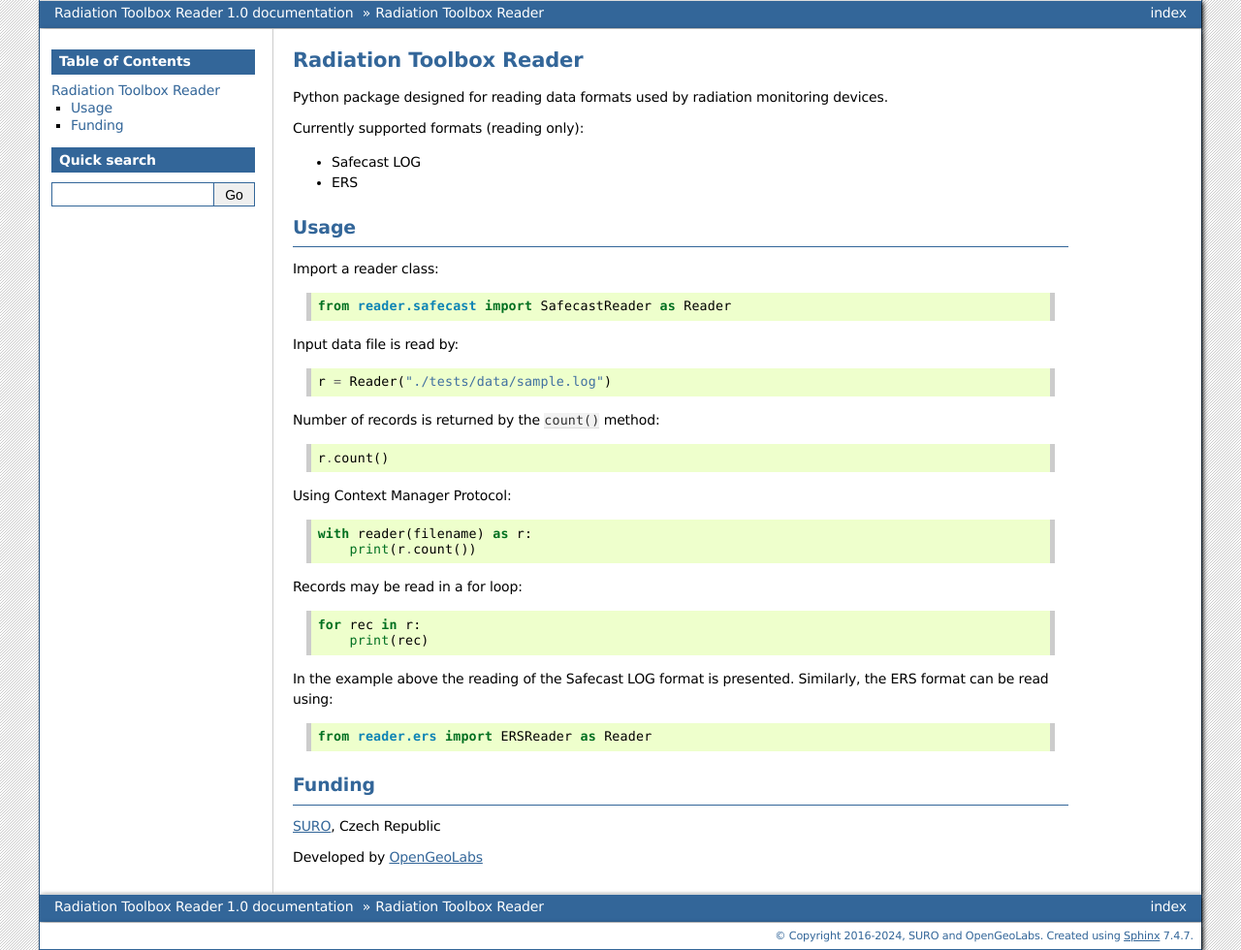
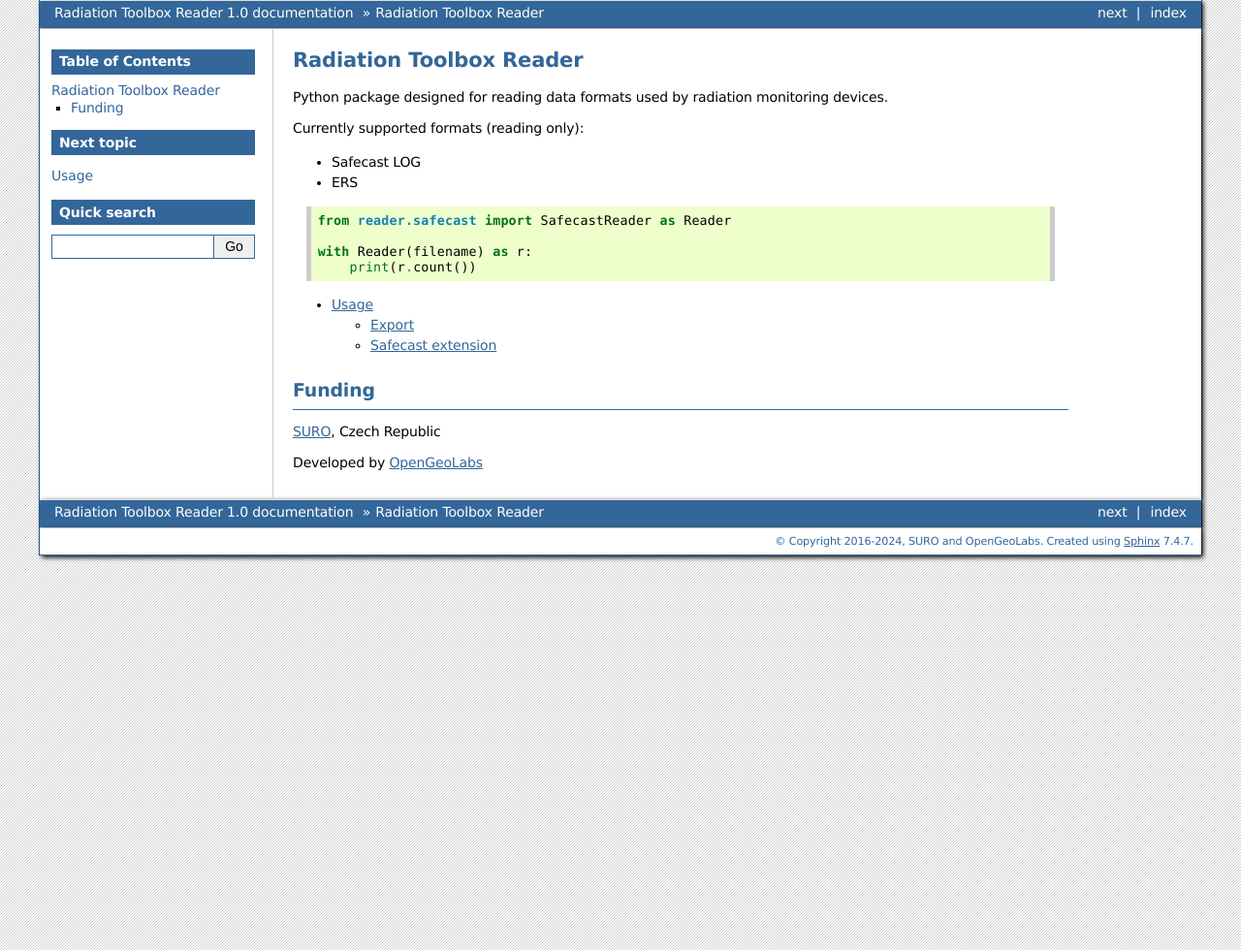
Before and after one commit to jose-d/radiation-toolbox-reader, a Sphinx documentation site: the page built from docs/source/index.rst, in a window 1280 px wide. Shown: the whole page at 97% size. Built offline with Sphinx 7.4.7, drawn with Linux system fonts in a browser that asks for light colours.

Commit message:
Update docs:
* rst to notebook
* API updated
* default logger level set to info
* SafecastReader doesn't compute attributes by default

```diff
--- /dev/null
+++ b/docs/requirements.txt
@@ -0,0 +1,2 @@
+sphinx==8.0.2
+nbsphinx==0.9.5
--- a/docs/source/conf.py
+++ b/docs/source/conf.py
@@ -30,6 +30,9 @@
 
 # extensions = ['sphinx.ext.todo', 'sphinx.ext.imgmath', 'sphinx.ext.viewcode',
 #               'autoimage', 'numfig']
+extensions = [
+    'nbsphinx',  # Integrate Jupyter Notebooks and Sphinx
+]
 
 todo_include_todos = True
 
--- a/docs/source/index.rst
+++ b/docs/source/index.rst
@@ -9,48 +9,17 @@
 * Safecast LOG
 * ERS
 
-Usage
------
-
-Import a reader class:
-
 .. code-block:: python
 
    from reader.safecast import SafecastReader as Reader
 
-Input data file is read by:
-
-.. code-block:: python
-
-   r = Reader("./tests/data/sample.log")
-
-
-Number of records is returned by the ``count()`` method:
-
-.. code-block:: python
-
-   r.count()
-
-Using Context Manager Protocol:
-
-.. code-block:: python
-
-   with reader(filename) as r:
+   with Reader(filename) as r:
        print(r.count())
 
-Records may be read in a for loop:
+.. toctree::
+    :maxdepth: 2
 
-.. code-block:: python
-
-   for rec in r:
-       print(rec)
-
-In the example above the reading of the Safecast LOG format is
-presented. Similarly, the ERS format can be read using:
-
-.. code-block:: python
-
-   from reader.ers import ERSReader as Reader
+    usage.ipynb
 
 Funding
 -------
--- a/reader/__init__.py
+++ b/reader/__init__.py
@@ -185,7 +185,7 @@
             os.path.splitext(inspect.getfile(self.__class__))[0] + '.csv'
         )
 
-    def toCSV(self, filename, sep=','):
+    def exportCSV(self, filename, sep=','):
         """Export data into CSV file.
 
         :param str filename: target CSV file path
@@ -215,7 +215,7 @@
         if driver is None:
             raise ReaderExportError(f"Unknown GDAL driver {driver_name}")
         try:
-            ReaderLogger.info(f"Creating output file: {filename}")
+            ReaderLogger.debug(f"Creating output file: {filename}")
             ds = driver.CreateDataSource(filename)
         except RuntimeError as e:
             raise ReaderExportError(f"{e}")
```
Also changed, not shown: .gitlab-ci.yml, docs/source/usage.ipynb (added), 4 other files.
